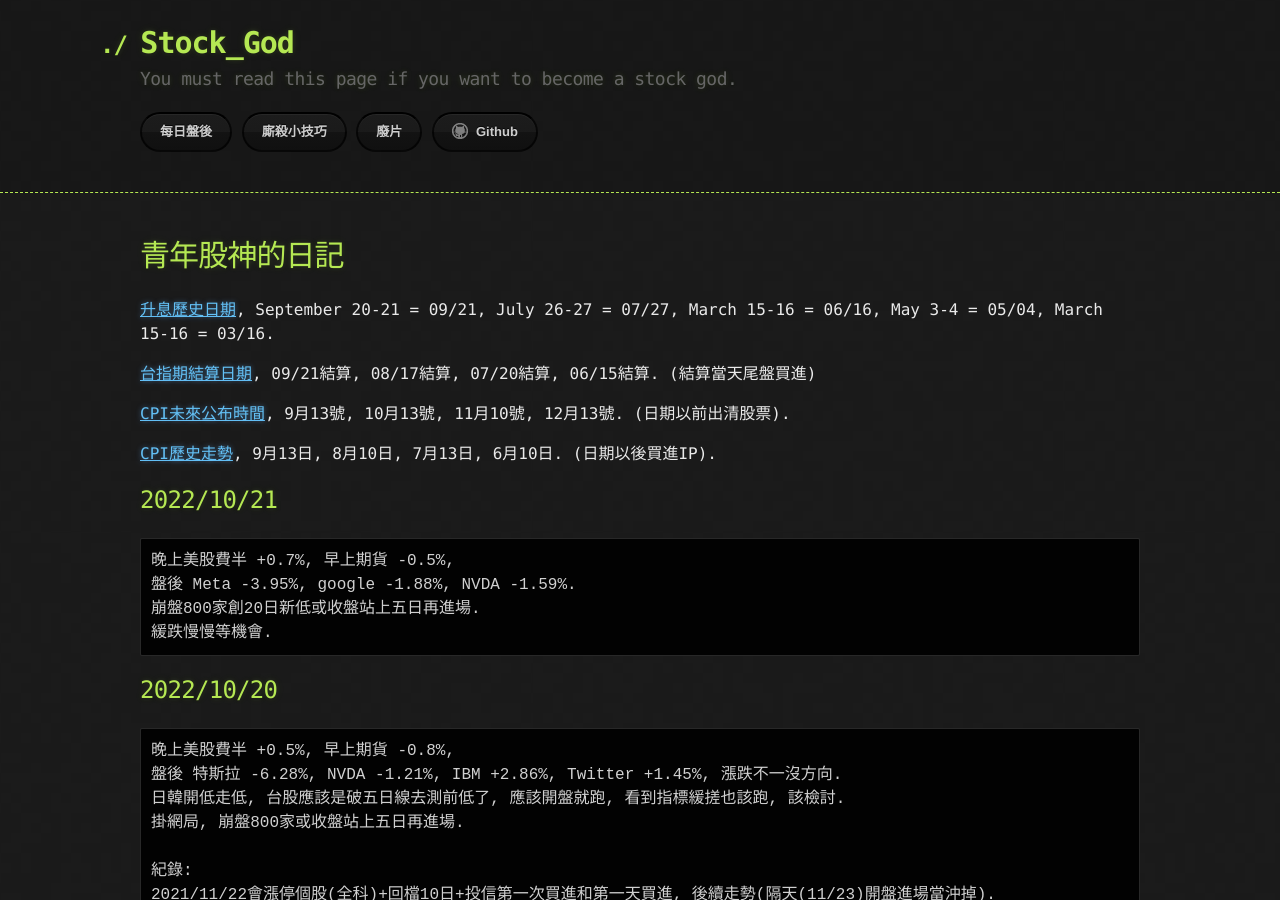
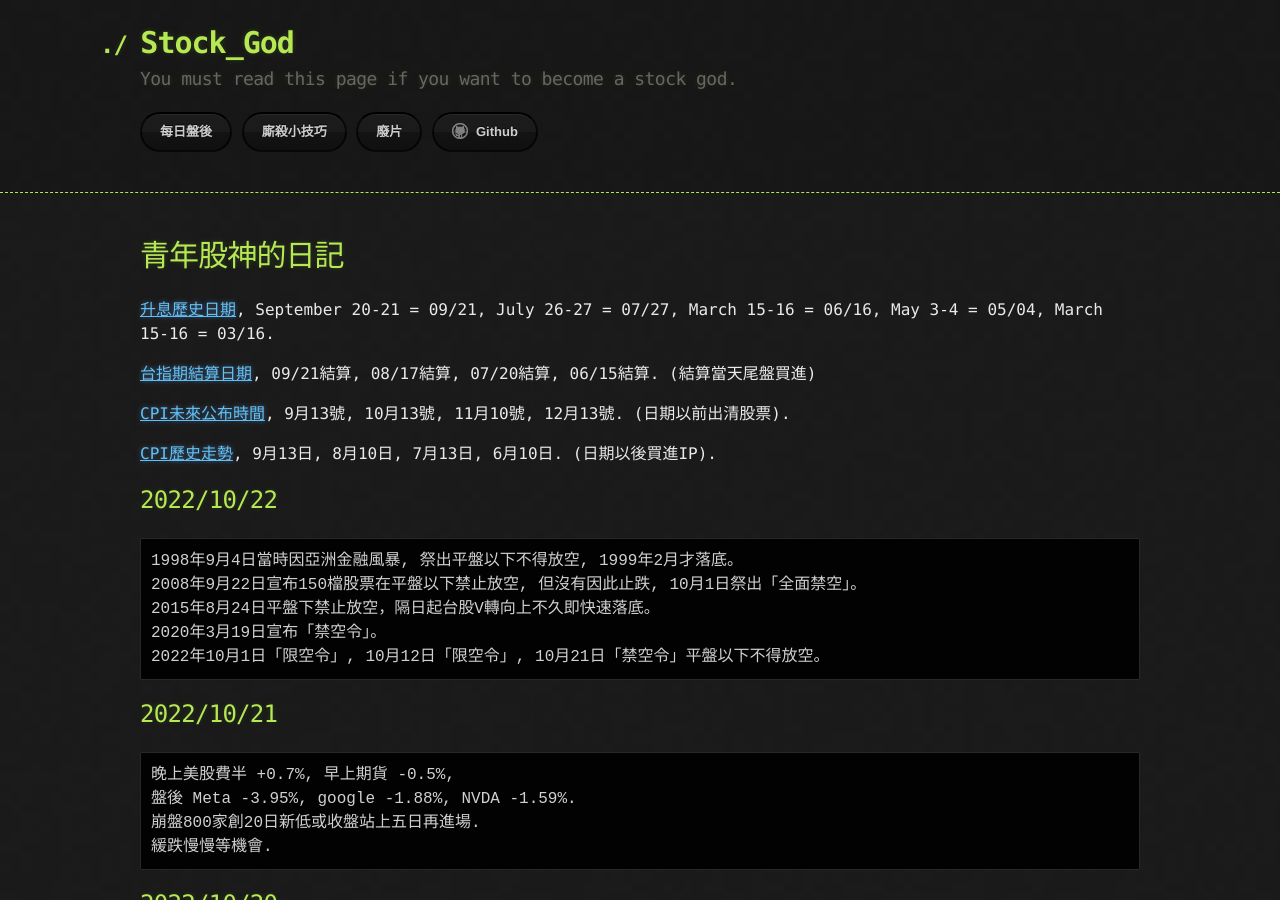
Before and after one commit to lepg5487/Stock_God, a Jekyll site: the page built from index.md, in a window 1280 px wide and 900 px high. Built offline with Jekyll 4.4.1, drawn with Linux system fonts in a browser that asks for light colours; our own code applies the rules of GitHub Pages for plain Markdown files.

Commit message:
Update index.md

````diff
--- a/index.md
+++ b/index.md
@@ -11,6 +11,15 @@ layout: testlayouts
 [CPI未來公布時間](https://chihyun.tw/cpi-release-date/), 9月13號, 10月13號, 11月10號, 12月13號. (日期以前出清股票).
 
 [CPI歷史走勢](https://hk.investing.com/economic-calendar/cpi-733), 9月13日, 8月10日, 7月13日, 6月10日. (日期以後買進IP).
+
+## 2022/10/22
+```
+1998年9月4日當時因亞洲金融風暴, 祭出平盤以下不得放空, 1999年2月才落底。
+2008年9月22日宣布150檔股票在平盤以下禁止放空, 但沒有因此止跌, 10月1日祭出「全面禁空」。
+2015年8月24日平盤下禁止放空，隔日起台股V轉向上不久即快速落底。
+2020年3月19日宣布「禁空令」。
+2022年10月1日「限空令」, 10月12日「限空令」, 10月21日「禁空令」平盤以下不得放空。
+```
 
 ## 2022/10/21
 ```
````
